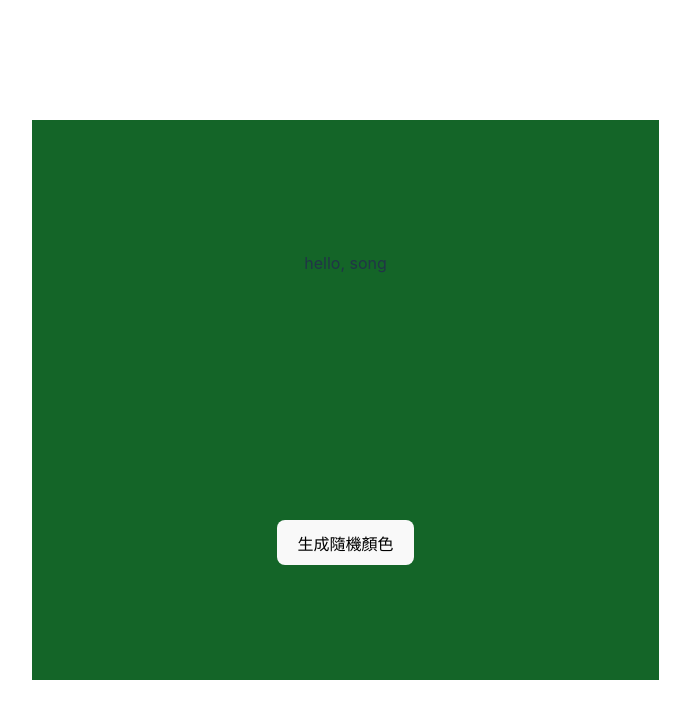
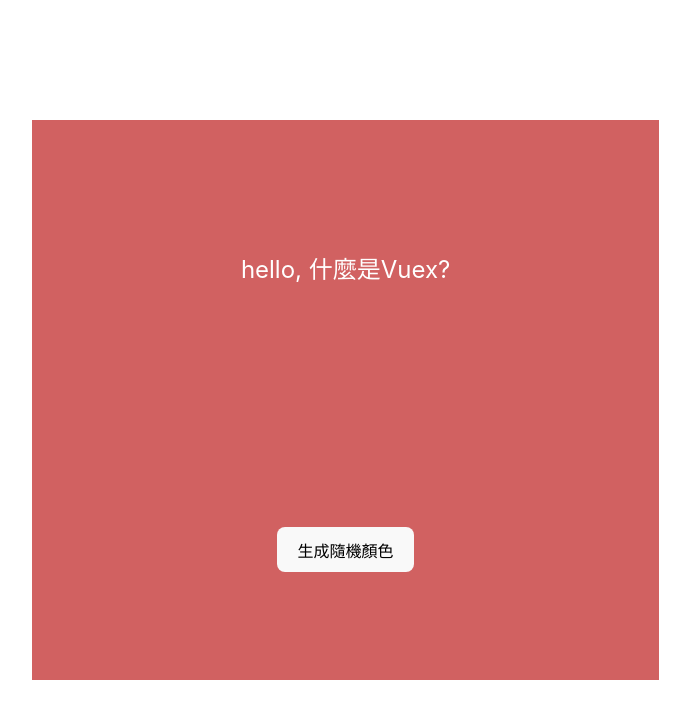
Before and after one commit to kamitom/vite-proj1, a Vue app: page / in a window 1280 px wide. Shown: the top 718 px of the page, without its empty margins (160-850 px from the left). Built offline with nearby package versions, Linux system fonts and the light colour scheme.

Commit message:
chore: some stuff

```diff
--- a/src/components/HelloStore.vue
+++ b/src/components/HelloStore.vue
@@ -1,8 +1,8 @@
 <template>
   <div>
     <div class="testMain">
-      <p>hello, song</p>
-      <button @click="changeColor2()">生成隨機顏色</button>
+      <p>hello, 什麼是Vuex?</p>
+      <button @click="changeBgColor()">生成隨機顏色</button>
     </div>
   </div>
 </template>
@@ -19,13 +19,19 @@
   })
 
 
-  const changeColor2 = () => {
+  const changeBgColor = () => {
     store.commit('randomColor');
   }
 
 </script>
 
 <style scoped>
+
+  p {
+    font-size: 1.5rem;
+    color: white;
+    text-align: center;
+  }
 
   .container {
     display: grid;
--- a/src/main.js
+++ b/src/main.js
@@ -9,7 +9,7 @@
   state() {
     return {
       count: 0,
-      color: [20, 101, 40],
+      color: [209, 97, 97],
     };
   },
   mutations: {
```
Also changed, not shown: 1 other file (tests, documents, lock files or other folders).
